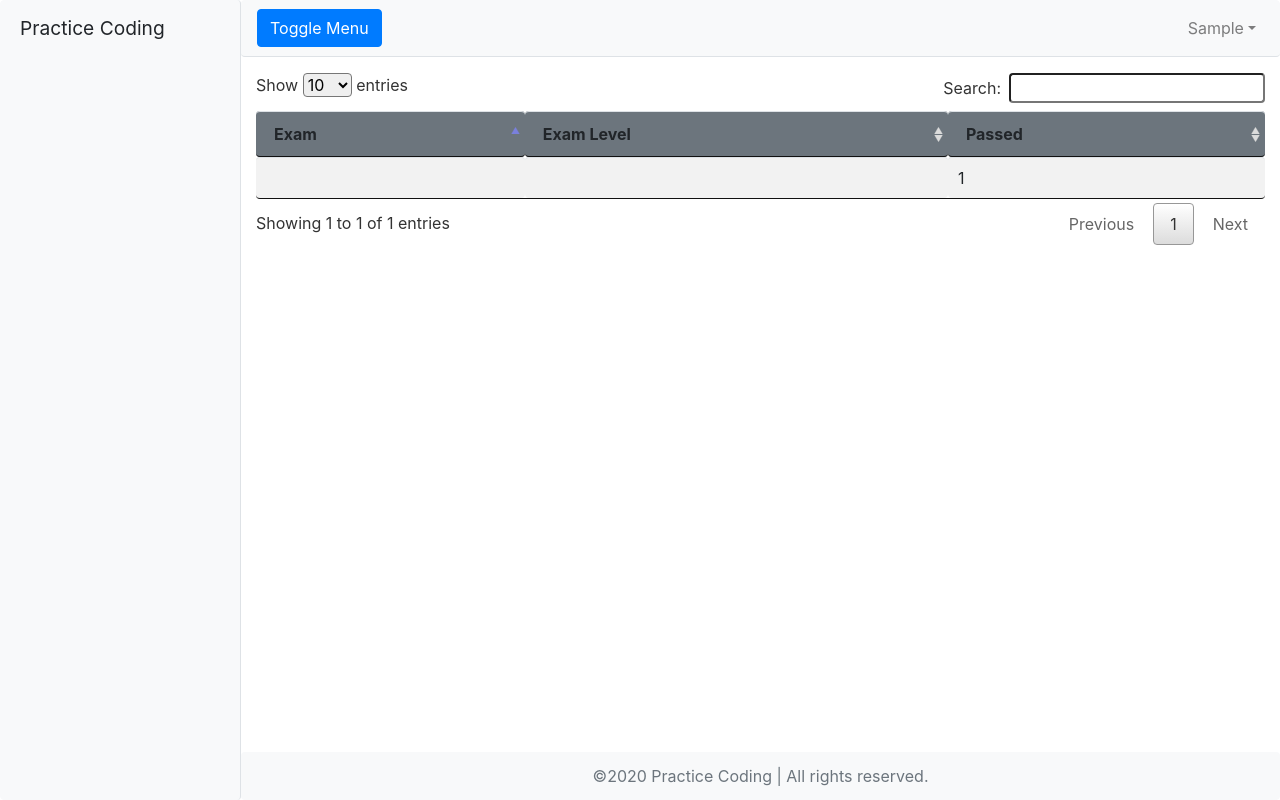
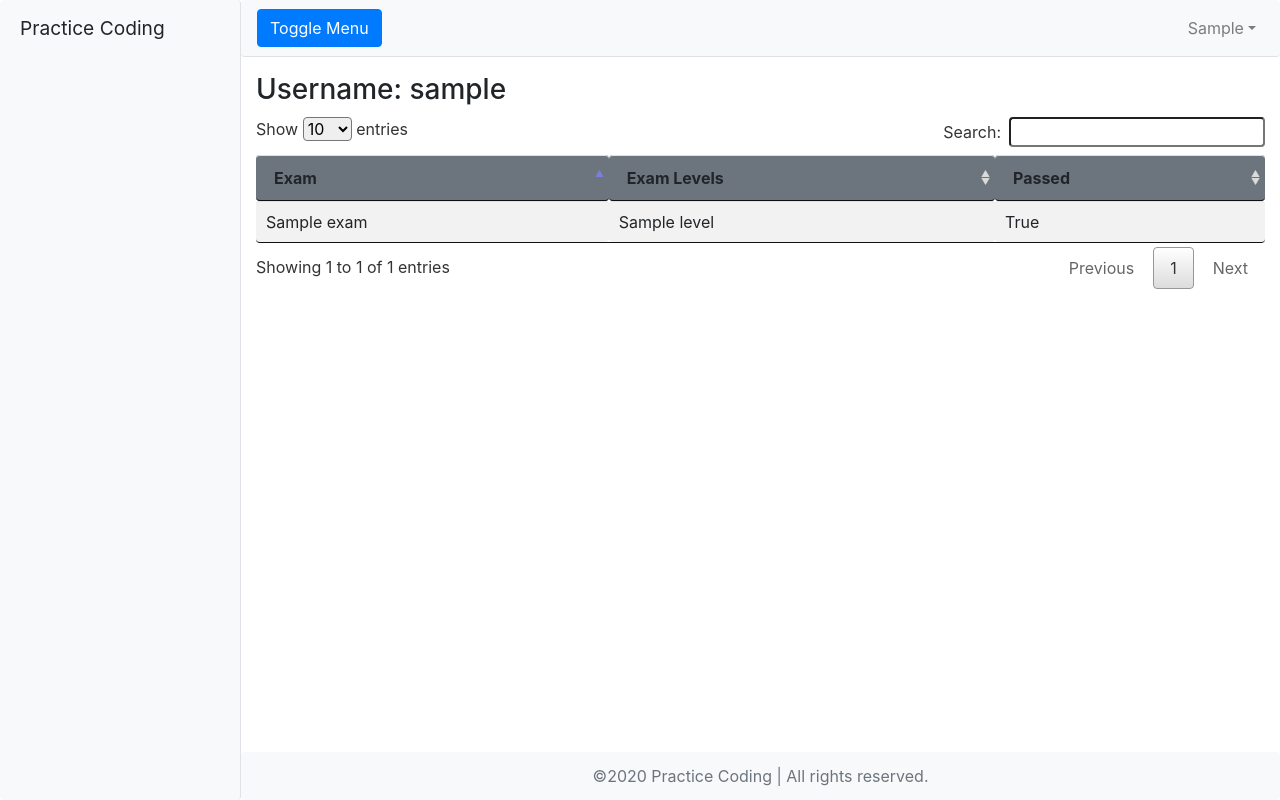
Before and after one commit to Simple2B/Avantika, a Flask app: page /status in a window 1280 px wide. Run offline with Flask 2, Linux system fonts and the light colour scheme; a user stored in the database is signed in; tables that the repository leaves empty hold one stand-in row (values such as "Sample post"); some libraries are stand-ins or nearby versions.

Commit message:
status user

```diff
--- a/app/result/views.py
+++ b/app/result/views.py
@@ -1,6 +1,7 @@
 from flask import Blueprint, render_template
 from flask_user import current_user
 from app.tab import get_allowed_tabs
+from app.result.models import Result
 from app.exam.models import Exam
 
 result_blueprint = Blueprint("result", __name__)
@@ -8,8 +9,15 @@ result_blueprint = Blueprint("result", __name__)
 
 @result_blueprint.route("/status")
 def result():
+    # For output user name in the site's form
     user = current_user.username
-    # All exam for exam_level current user
-    exam = Exam.query.all()
+    user_id_results = Result.query.filter(Result.user_id == current_user.id).all()
+    exam_name = Exam.query.filter(Result.exam_id == Exam.id).all()
     tabs = get_allowed_tabs()
-    return render_template("exam/status.html", tabs=tabs, user=user, exam=exam)
+    return render_template(
+        "exam/status.html",
+        tabs=tabs,
+        user=user,
+        user_id_results=user_id_results,
+        exam_name=exam_name,
+    )
--- a/app/templates/exam/status.html
+++ b/app/templates/exam/status.html
@@ -2,20 +2,23 @@
 
 {% block content %}
 <link rel="stylesheet" href="/static/css/jquery.dataTables.min.css">
+<h3 style="margin-bottom: 1%;">Username: {{ user }}</h3>
 <table id="theTable" class="table table-striped table-sm" cellspacing="0" width="100%">
     <thead class="black white-text bg-secondary">
         <tr>
             <th scope="col">Exam</th>
-            <th scope="col">Exam Level</th>
+            <th scope="col">Exam Levels</th>
             <th scope="col">Passed</th>
         </tr>
     </thead>
     <tbody>
+        {% for result in user_id_results %}
         <tr>
-            <td>{{exam.name}}</a></td>
-            <td>{{exam.exam_level}}</td>
-            <td>{{current_user.id}}</td>
+            <td>{{ result.exam.name }}</td>
+            <td>{{ result.exam.exam_level.name }}</td>
+            <td>{{ result.passed }}</td>
         </tr>
+        {% endfor %}
     </tbody>
 </table>
 {% endblock %}
```
